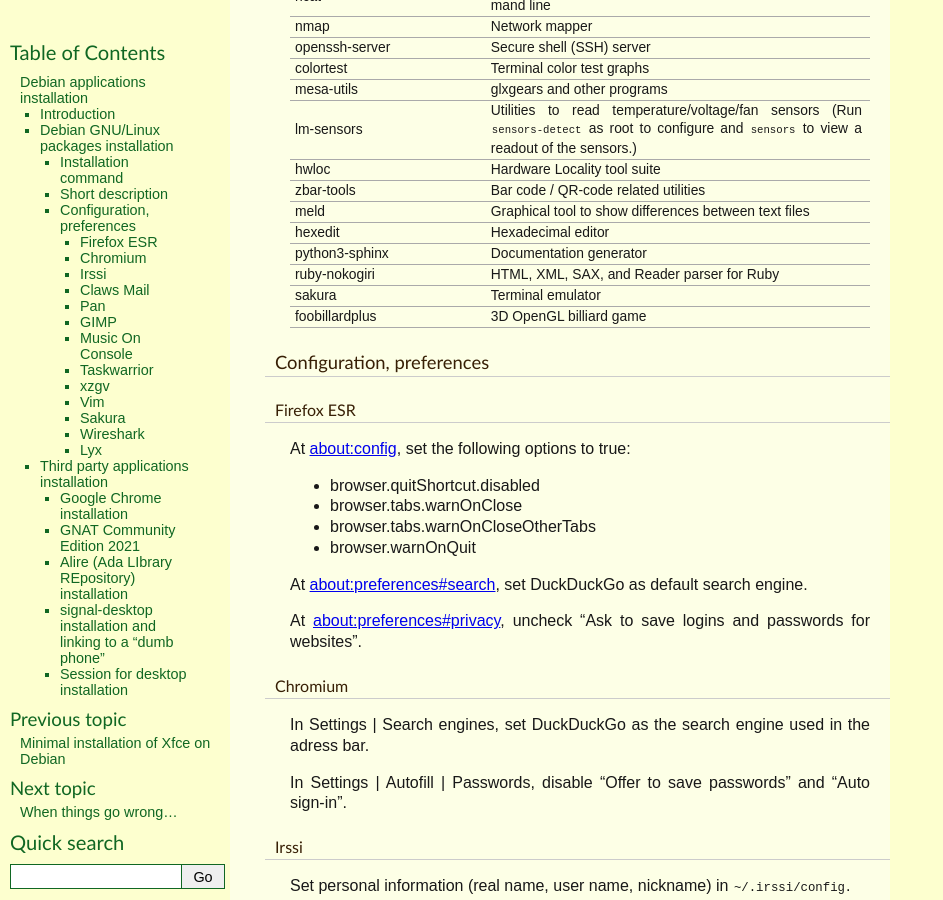
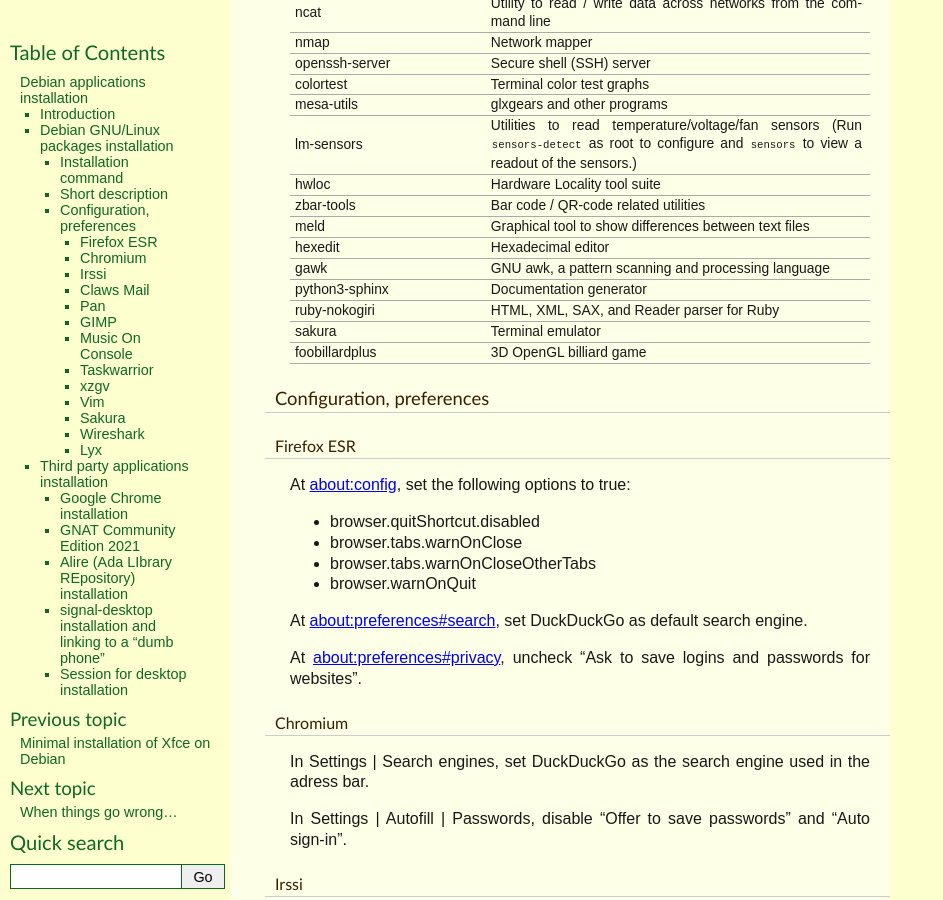
Before and after one commit to thierr26/thierr26_personal_notes_sphinx_sources, a Sphinx documentation site: the page built from source/debian_apps_install.rst, in a window 1280 px wide and 900 px high, scrolled down 4429 px. Shown: the whole window, without its empty margins (0-943 px from the left). Built offline with Sphinx 7.4.7, drawn with Linux system fonts in a browser that asks for light colours.

Commit message:
Add gawk in Debian application installation page

```diff
--- a/source/debian_apps_install.rst
+++ b/source/debian_apps_install.rst
@@ -116,6 +116,7 @@
       zbar-tools \
       meld \
       hexedit \
+      gawk \
       python3-sphinx \
       ruby-nokogiri \
       sakura \
@@ -307,6 +308,8 @@
     - Graphical tool to show differences between text files
   * - hexedit
     - Hexadecimal editor
+  * - gawk
+    - GNU awk, a pattern scanning and processing language
   * - python3-sphinx
     - Documentation generator
   * - ruby-nokogiri
```
